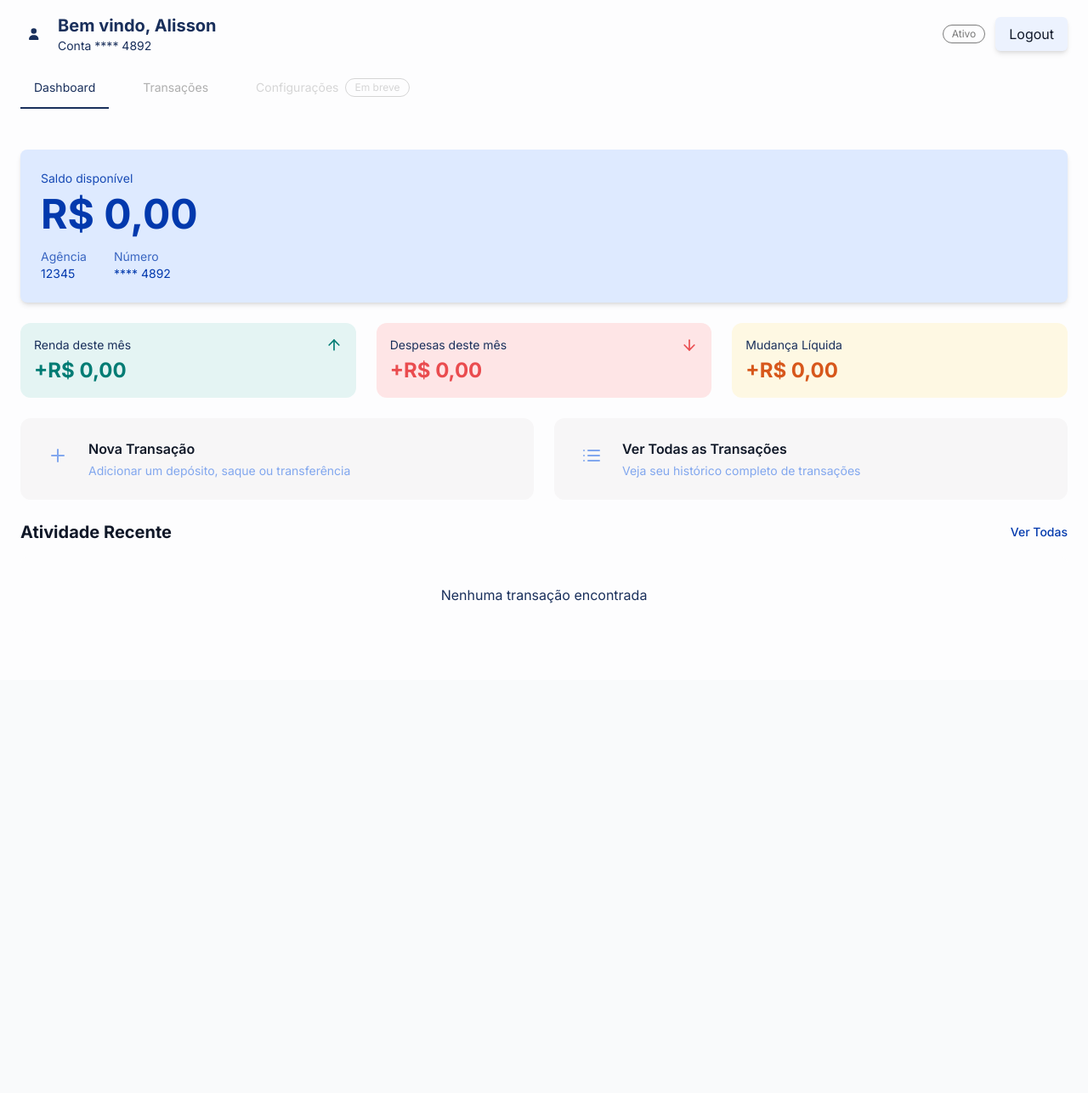
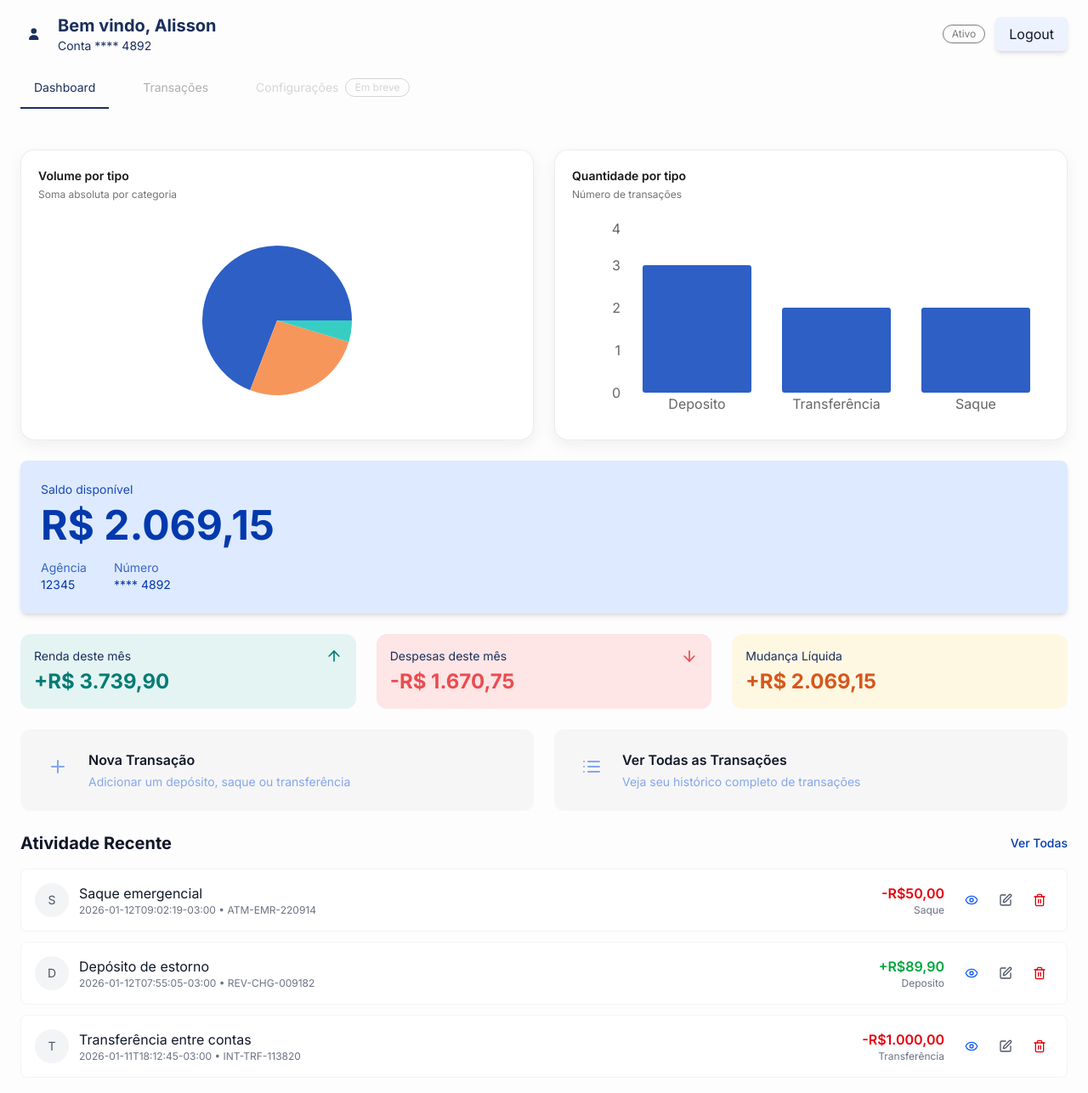
Before and after one commit to SrahS/design-systems-asa, a Next.js app: page / in a window 1280 px wide. Shown: the top 1286 px of the page at 85% size. Before the commit the page ends 800 px from the top, so only its background shows below. Built offline with nearby package versions, Linux system fonts and the light colour scheme.

Commit message:
feat: add TransactionTypeCharts component and integrate into DashboardView and TransactionsView

```diff
--- a/package.json
+++ b/package.json
@@ -19,6 +19,7 @@
     "next": "^15.0.0",
     "react": "^19.0.0",
     "react-dom": "^19.0.0",
+    "recharts": "^3.6.0",
     "tailwind-merge": "^2.5.4"
   },
   "devDependencies": {
--- /dev/null
+++ b/src/components/dashboard/TransactionTypeCharts.tsx
@@ -0,0 +1,141 @@
+// src/components/dashboard/TransactionTypeCharts.tsx
+'use client';
+
+import { formatCurrency } from '@/lib/formatters';
+import { Transaction } from '@/types';
+import { groupByType } from '@/utils/transactions';
+import type { TooltipProps } from 'recharts';
+import {
+  ResponsiveContainer,
+  PieChart,
+  Pie,
+  Tooltip,
+  Cell,
+  BarChart,
+  Bar,
+  XAxis,
+  YAxis,
+} from 'recharts';
+
+const COLORS = ['#2D5FC5', '#F7965B', '#36CEC3'];
+
+type Props = { transactions: Transaction[] };
+
+function CustomTooltip({ active, payload, label }: TooltipProps<any, any>) {
+  if (!active || !payload?.length) return null;
+
+  return (
+    <div
+      className="
+        rounded-xl border border-neutral-200/80 bg-white px-3 py-2
+        shadow-[0_10px_25px_rgba(15,23,42,0.10)]
+      "
+    >
+      {label ? (
+        <p className="text-xs font-medium text-neutral-700">{label}</p>
+      ) : null}
+
+      <div className="mt-1 space-y-1">
+        {payload.map((p, i) => (
+          <div key={i} className="flex items-center justify-between gap-4">
+            <span className="text-xs text-neutral-500">{p.name}</span>
+            <span className="text-xs font-semibold text-neutral-900">
+              {formatCurrency(p.value)}
+            </span>
+          </div>
+        ))}
+      </div>
+    </div>
+  );
+}
+
+export function TransactionTypeCharts({ transactions }: Props) {
+  const data = groupByType(transactions);
+
+  return (
+    <div className="grid grid-cols-1 md:grid-cols-2 gap-6">
+
+      <div
+        className="
+          rounded-2xl border border-neutral-200/70 bg-white
+          shadow-[0_6px_18px_rgba(15,23,42,0.06)]
+        "
+      >
+        <div className="p-5">
+          <h3 className="text-sm font-semibold text-neutral-900">
+            Volume por tipo
+          </h3>
+          <p className="mt-1 text-xs text-neutral-500">
+            Soma absoluta por categoria
+          </p>
+        </div>
+
+        <div className="px-5 pb-5">
+          <div className="h-[240px] w-full">
+            <ResponsiveContainer width="100%" height="100%">
+              <PieChart>
+                <Pie
+                  data={data}
+                  dataKey="totalAbs"
+                  nameKey="type"
+                  outerRadius={88}
+                  stroke="transparent"
+                >
+                  {data.map((_, i) => (
+                    <Cell key={i} fill={COLORS[i % COLORS.length]} />
+                  ))}
+                </Pie>
+
+                <Tooltip content={<CustomTooltip />} />
+              </PieChart>
+            </ResponsiveContainer>
+          </div>
+        </div>
+      </div>
+
+      <div
+        className="
+          rounded-2xl border border-neutral-200/70 bg-white
+          shadow-[0_6px_18px_rgba(15,23,42,0.06)]
+        "
+      >
+        <div className="p-5">
+          <h3 className="text-sm font-semibold text-neutral-900">
+            Quantidade por tipo
+          </h3>
+          <p className="mt-1 text-xs text-neutral-500">
+            Número de transações
+          </p>
+        </div>
+
+        <div className="px-5 pb-5">
+          <div className="h-[240px] w-full">
+            <ResponsiveContainer width="100%" height="100%">
+              <BarChart data={data} barCategoryGap={18}>
+                <XAxis
+                  dataKey="type"
+                  tickLine={false}
+                  axisLine={false}
+                  className="text-xs"
+                />
+                <YAxis
+                  allowDecimals={false}
+                  tickLine={false}
+                  axisLine={false}
+                  className="text-xs"
+                />
+                <Tooltip content={<CustomTooltip />} />
+
+                <Bar
+                  dataKey="count"
+                  fill="#2D5FC5"
+                  radius={3}
+                />
+              </BarChart>
+            </ResponsiveContainer>
+          </div>
+        </div>
+      </div>
+    </div>
+  );
+}
--- a/src/components/views/DashboardView.tsx
+++ b/src/components/views/DashboardView.tsx
@@ -10,6 +10,7 @@ import { useTab } from '@/contexts/TabContext';
 import { useState } from 'react';
 import { TransactionModal } from '@/components/modals/TransactionModal';
 import { TransactionDetailsModal } from '@/components/modals/TransactionDetailsModal';
+import { TransactionTypeCharts } from '@/components/dashboard/TransactionTypeCharts';
 import { Transaction } from '@/types';
 import { mockAccount } from '@/data/mockData';
 
@@ -68,6 +69,7 @@ export function DashboardView() {
     <>
       <div className="space-y-6">
 
+        <TransactionTypeCharts transactions={transactions} />
         <BalanceCard account={dynamicAccount} />
 
         <div className="grid grid-cols-1 md:grid-cols-3 gap-6">
--- a/src/components/views/TransactionView.tsx
+++ b/src/components/views/TransactionView.tsx
@@ -6,6 +6,7 @@ import { useTransactions } from '@/contexts/TransactionContext';
 import { useState } from 'react';
 import { TransactionModal } from '@/components/modals/TransactionModal';
 import { TransactionDetailsModal } from '@/components/modals/TransactionDetailsModal';
+import { TransactionTypeCharts } from '@/components/dashboard/TransactionTypeCharts';
 import { Transaction } from '@/types';
 
 export function TransactionsView() {
--- a/src/data/mockData.ts
+++ b/src/data/mockData.ts
@@ -18,7 +18,69 @@ export const mockMetrics: Metrics = {
   },
 };
 
-export const initialTransactions: Transaction[] = [];
+export const initialTransactions: Transaction[] = [
+  {
+    id: 1,
+    name: 'Depósito via PIX',
+    date: '2026-01-10T09:15:00-03:00',
+    reference: 'PIX-8F3A1C9D',
+    amount: 3500.0,
+    type: transactionTypes.Deposit,
+    description: 'Crédito recebido via PIX (Banco Inter)',
+  },
+  {
+    id: 2,
+    name: 'Transferência para João Silva',
+    date: '2026-01-10T14:22:10-03:00',
+    reference: 'TED-20260110-1422',
+    amount: -420.75,
+    type: transactionTypes.Transfer,
+    description: 'Pagamento de serviços',
+  },
+  {
+    id: 3,
+    name: 'Saque em caixa 24h',
+    date: '2026-01-11T08:05:33-03:00',
+    reference: 'ATM-2401-884512',
+    amount: -200.0,
+    type: transactionTypes.Withdrawal,
+    description: 'Tarifa inclusa',
+  },
+  {
+    id: 4,
+    name: 'Depósito em dinheiro',
+    date: '2026-01-11T12:40:00-03:00',
+    reference: 'CASH-DEP-771204',
+    amount: 150.0,
+    type: transactionTypes.Deposit,
+  },
+  {
+    id: 5,
+    name: 'Transferência entre contas',
+    date: '2026-01-11T18:12:45-03:00',
+    reference: 'INT-TRF-113820',
+    amount: -1000.0,
+    type: transactionTypes.Transfer,
+    description: 'Transferência para conta poupança',
+  },
+  {
+    id: 6,
+    name: 'Depósito de estorno',
+    date: '2026-01-12T07:55:05-03:00',
+    reference: 'REV-CHG-009182',
+    amount: 89.9,
+    type: transactionTypes.Deposit,
+    description: 'Estorno de compra (iFood)',
+  },
+  {
+    id: 7,
+    name: 'Saque emergencial',
+    date: '2026-01-12T09:02:19-03:00',
+    reference: 'ATM-EMR-220914',
+    amount: -50.0,
+    type: transactionTypes.Withdrawal,
+  },
+];
 
 export const createInitialAccount = (transactions: Transaction[]): Account => {
   const totalDeposits = transactions
--- /dev/null
+++ b/src/utils/transactions.ts
@@ -0,0 +1,21 @@
+import { Transaction } from '@/types';
+
+export function groupByType(transactions: Transaction[]) {
+  const map = new Map<string, { type: string; count: number; totalSigned: number; totalAbs: number }>();
+
+  for (const t of transactions) {
+    const key = t.type;
+    const prev = map.get(key) ?? { type: key, count: 0, totalSigned: 0, totalAbs: 0 };
+
+    const next = {
+      ...prev,
+      count: prev.count + 1,
+      totalSigned: prev.totalSigned + t.amount,
+      totalAbs: prev.totalAbs + Math.abs(t.amount),
+    };
+
+    map.set(key, next);
+  }
+
+  return Array.from(map.values());
+}
```
Also changed, not shown: 1 other file (tests, documents, lock files or other folders).
